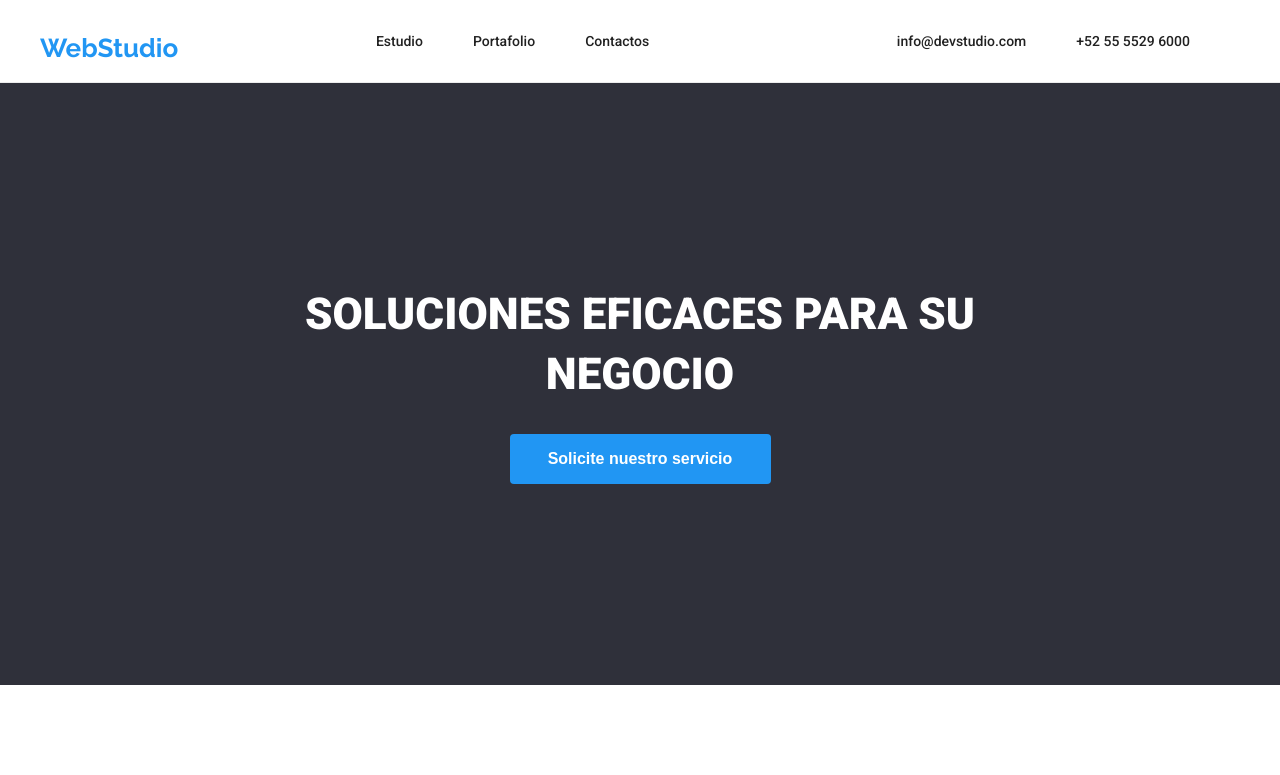
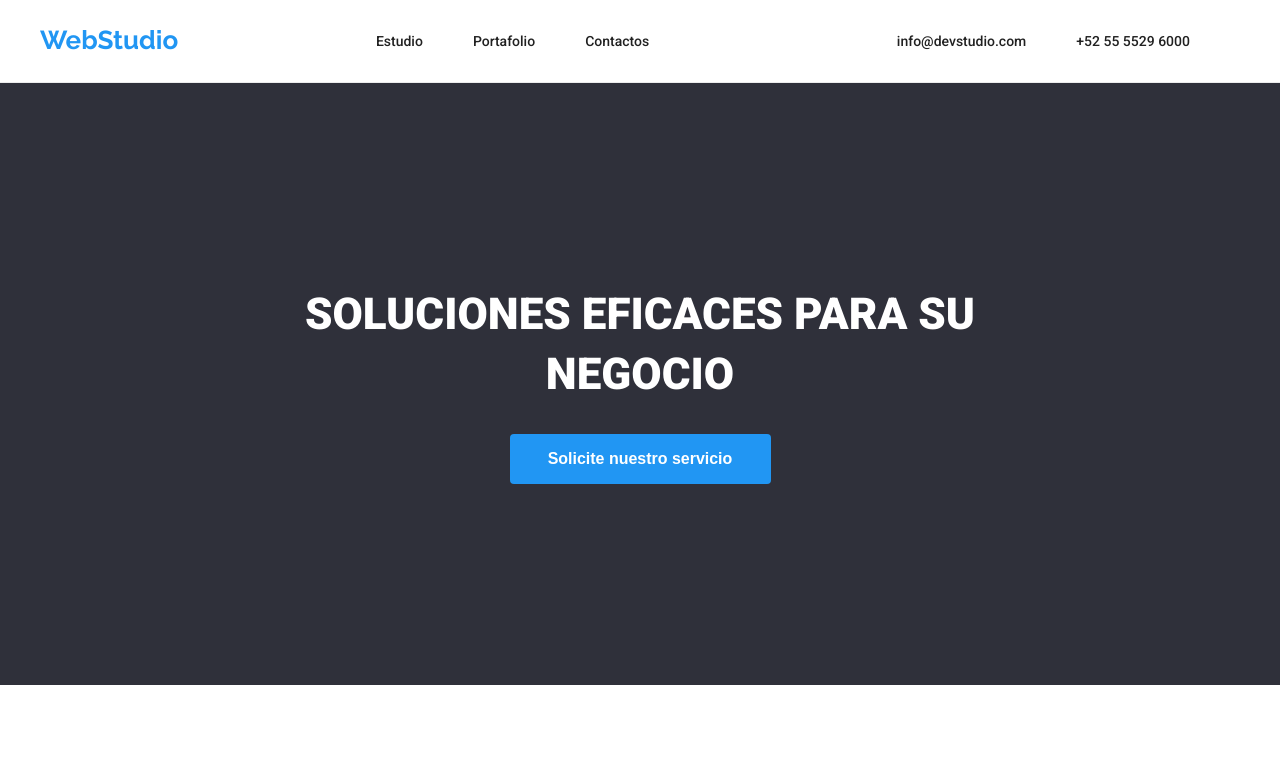
Before and after one commit to lizethcas/goit-markup-hw-02., a plain HTML site: page index.html in a window 1280 px wide. Shown: the top 775 px of the page. Drawn offline with Linux system fonts and the light colour scheme.

Commit message:
Update index.html

```diff
--- a/index.html
+++ b/index.html
@@ -24,7 +24,7 @@
   <body>
     <header>
       <div class="contenedor-header">
-        <a href="#" class="logo enlaces">WebStudio</a>
+        <a href="#" class="logo">WebStudio</a>
 
         <nav class="enlaces">
           <a href="index.html" class="menu estudio">Estudio</a>
```
